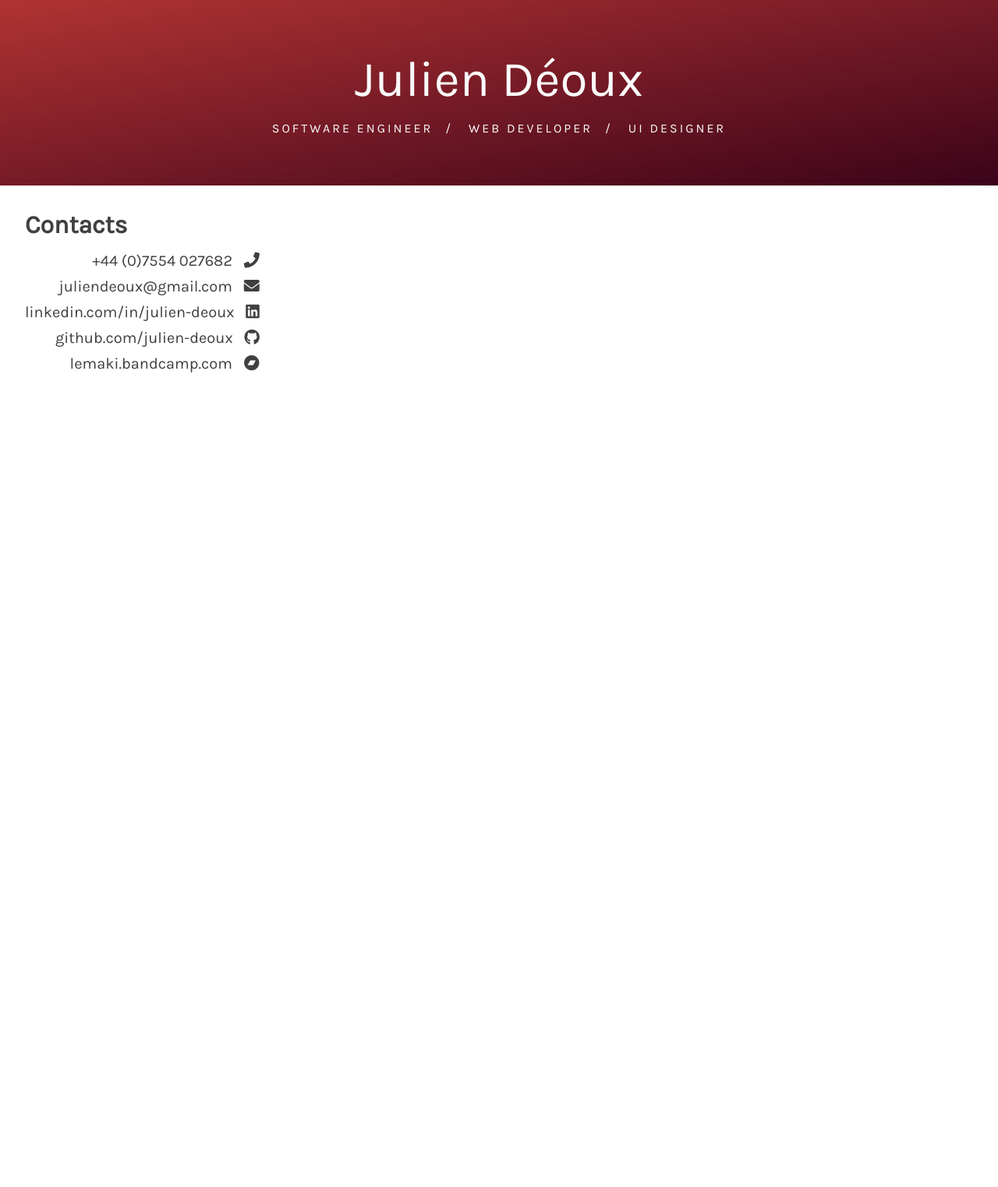
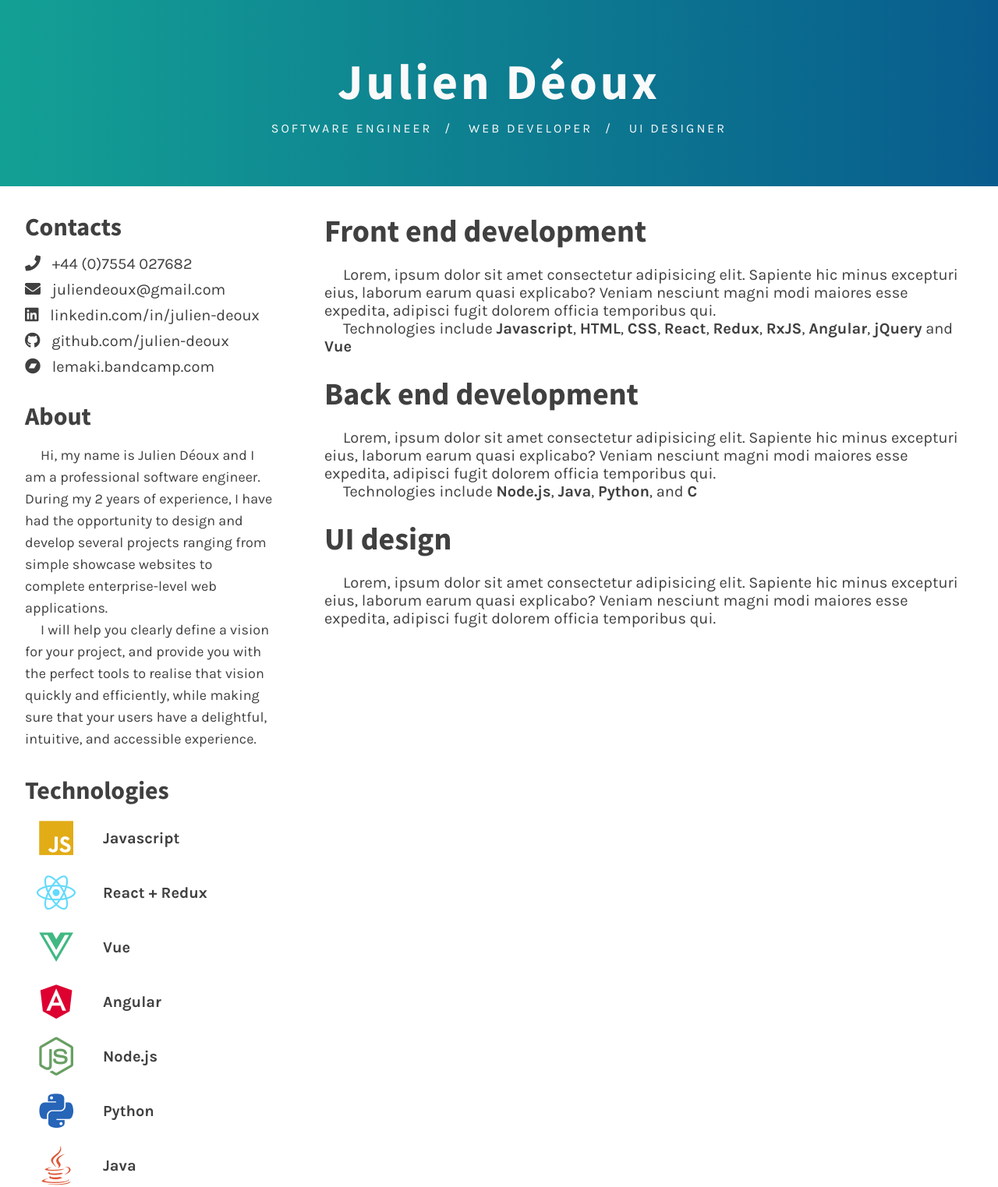
Before and after one commit to julien-deoux/lemaki-cv, a plain HTML site: page index.html in a window 1280 px wide. Shown: the whole page at 78% size. Before the commit the page ends 800 px from the top, so only its background shows below. Drawn offline with Linux system fonts and the light colour scheme.

Commit message:
Finished aside

```diff
--- /dev/null
+++ b/all.css
@@ -0,0 +1,132 @@
+@import url('https://fonts.googleapis.com/css?family=Karla:400,700&display=swap');
+@import url('https://fonts.googleapis.com/css?family=Source+Sans+Pro:400,700&display=swap');
+@import url('https://use.fontawesome.com/releases/v5.8.2/css/solid.css');
+@import url('https://use.fontawesome.com/releases/v5.8.2/css/brands.css');
+@import url('https://use.fontawesome.com/releases/v5.8.2/css/fontawesome.css');
+
+@import url('icons.css');
+
+* {
+	margin: 0;
+	padding: 0;
+	font-family: 'Karla', sans-serif;
+  -webkit-print-color-adjust: exact;
+}
+
+.header {
+  width: 100%;
+  background: linear-gradient(to right, #13a094, #085c8d);
+  color: #fafafa;
+  padding: 3.2rem 0;
+}
+
+.name {
+	font-family: 'Source Sans Pro', sans-serif;
+  text-align: center;
+  margin-bottom: .4rem;
+  font-size: 3.2rem;
+  font-weight: bold;
+  letter-spacing: .2rem;
+}
+
+.titles {
+  text-align: center;
+  list-style: none;
+}
+
+.title {
+  display: inline-block;
+  text-transform: uppercase;
+  letter-spacing: .15rem;
+  font-size: .8rem;
+}
+
+.title:not(:last-child)::after {
+  content: '/';
+  margin: 0 .8rem;
+}
+
+.body {
+  color: #404040;
+  display: flex;
+}
+
+.aside {
+  padding: 1.6rem;
+  max-width: 16rem;
+}
+
+.aside__section {
+  margin-bottom: 1.6rem;
+}
+
+.aside__title {
+	font-family: 'Source Sans Pro', sans-serif;
+  font-size: 1.6rem;
+  margin-bottom: .8rem;
+}
+
+.contacts {
+  list-style: none;
+}
+
+.contact {
+  display: block;
+  font-size: 1rem;
+  margin-bottom: .5rem;
+}
+
+.contact__link {
+  text-decoration: none;
+  color: #404040;
+}
+
+.contact__icon {
+  margin-right: .5rem;
+}
+
+.about-paragraph {
+  text-indent: 1rem;
+  line-height: 1.4rem;
+  font-size: .9rem;
+}
+
+.techno {
+  display: flex;
+  align-items: center;
+  margin-bottom: 1rem;
+}
+
+.techno__icon {
+  margin-right: 1rem;
+  width: 4rem;
+  text-align: center;
+}
+
+.techno__icon>.fab {
+  font-size: 2.5rem;
+}
+
+.techno__name {
+  font-size: 1rem;
+  font-weight: bold;
+}
+
+.main {
+  flex: 1;
+  padding: 1.6rem;
+}
+
+.main__title {
+	font-family: 'Source Sans Pro', sans-serif;
+  font-size: 2rem;
+  margin-bottom: 1rem;
+}
+
+.main__section {
+  margin-bottom: 1.2rem;
+}
+
+.main__paragraph {
+  text-indent: 1.2rem;
+}
--- a/base.css
+++ /dev/null
@@ -1,54 +0,0 @@
-@import url('https://fonts.googleapis.com/css?family=Karla&display=swap');
-@import url('https://use.fontawesome.com/releases/v5.8.2/css/solid.css');
-@import url('https://use.fontawesome.com/releases/v5.8.2/css/brands.css');
-@import url('https://use.fontawesome.com/releases/v5.8.2/css/fontawesome.css');
-
-* {
-	margin: 0;
-	padding: 0;
-	font-family: 'Karla', sans-serif;
-  -webkit-print-color-adjust: exact;
-}
-
-.header {
-  width: 100%;
-  background: linear-gradient(to bottom right, #b13333, #3b0319);
-  color: #fafafa;
-}
-
-.name {
-  text-align: center;
-}
-
-.titles {
-  text-align: center;
-  list-style: none;
-}
-
-.title {
-  display: inline-block;
-  text-transform: uppercase;
-}
-
-.title:not(:last-child)::after {
-  content: '/';
-}
-
-.body {
-  color: #404040;
-  display: flex;
-}
-
-.contacts {
-  list-style: none;
-}
-
-.contact {
-  text-align: right;
-  display: block;
-}
-
-.contact__link {
-  text-decoration: none;
-  color: #404040;
-}
--- a/css/icons.css
+++ b/icons.css
@@ -1,5 +1,9 @@
 .react-icon {
   color: #61DAFB;
+}
+
+.vue-icon {
+  color: #41b883;
 }
 
 .angular-icon {
@@ -10,18 +14,14 @@
   color: #689f63;
 }
 
-.technology-icon {
-  color: #598ca3;
-}
-
-.languages-icon {
+.python-icon {
   color: #2665b8;
 }
 
-.arts-icon {
-  color: #DD9031
+.java-icon {
+  color: #dd5837;
 }
 
-.science-icon {
-  color: #52379e;
+.js-icon {
+  color: #e2ac17;
 }
--- a/index.html
+++ b/index.html
@@ -8,6 +8,7 @@
   <title>julien_deoux_cv</title>
   <link rel="stylesheet" media="print" href="print.css">
   <link rel="stylesheet" media="screen" href="screen.css">
+  <link rel="stylesheet" media="all" href="all.css">
 </head>
 
 <body>
@@ -21,33 +22,106 @@
   </header>
   <div class="body">
     <aside class="aside">
+      <section class="aside__section">
         <h1 class="aside__title">Contacts</h1>
         <ul class="contacts">
           <li class="contact">
+            <span class="fas fa-phone contact__icon"></span>
             +44 (0)7554 027682
-          <span class="fas fa-phone contact__icon"></span>
           </li>
           <li class="contact">
+            <span class="fas fa-envelope contact__icon"></span>
             <a class="contact__link" href="mailto:juliendeoux@gmail.com">juliendeoux@gmail.com</a>
-          <span class="fas fa-envelope contact__icon"></span>
           </li>
           <li class="contact">
+            <span class="fab fa-linkedin contact__icon"></span>
             <a class="contact__link" href="https://linkedin.com/in/julien-deoux">
               linkedin.com/in/julien-deoux
             </a>
-          <span class="fab fa-linkedin contact__icon"></span>
           </li>
           <li class="contact">
+            <span class="fab fa-github contact__icon"></span>
             <a class="contact__link" href="https://github.com/julien-deoux">github.com/julien-deoux</a>
-          <span class="fab fa-github contact__icon"></span>
           </li>
           <li class="contact">
+            <span class="fab fa-bandcamp contact__icon"></span>
             <a class="contact__link" href="https://lemaki.bandcamp.com">lemaki.bandcamp.com</a>
-          <span class="fab fa-bandcamp contact__icon"></span>
           </li>
         </ul>
+      </section>
+      <section class="aside__section">
+        <h1 class="aside__title">About</h1>
+        <p class="about-paragraph">
+          Hi, my name is Julien Déoux and I am a professional software engineer.
+          During my 2 years of experience, I have had the opportunity to design
+          and develop several projects ranging from simple showcase websites to
+          complete enterprise-level web applications.
+        </p>
+        <p class="about-paragraph">
+          I will help you clearly define a vision for your project, and
+          provide you with the perfect tools to realise that vision quickly and
+          efficiently, while making sure that your users have a delightful,
+          intuitive, and accessible experience.
+        </p>
+      </section>
+      <section class="aside__section">
+        <h1 class="aside__title">Technologies</h1>
+        <div class="technos">
+          <div class="techno">
+            <span class="techno__icon"><i class="fab fa-js js-icon"></i></span>
+            <span class="techno__name">Javascript</span>
+          </div>
+          <div class="techno">
+            <span class="techno__icon"><i class="fab fa-react react-icon"></i></span>
+            <span class="techno__name">React + Redux</span>
+          </div>
+          <div class="techno">
+            <span class="techno__icon"><i class="fab fa-vuejs vue-icon"></i></span>
+            <span class="techno__name">Vue</span>
+          </div>
+          <div class="techno">
+            <span class="techno__icon"><i class="fab fa-angular angular-icon"></i></span>
+            <span class="techno__name">Angular</span>
+          </div>
+          <div class="techno">
+            <span class="techno__icon"><i class="fab fa-node-js node-icon"></i></span>
+            <span class="techno__name">Node.js</span>
+          </div>
+          <div class="techno">
+            <span class="techno__icon"><i class="fab fa-python python-icon"></i></span>
+            <span class="techno__name">Python</span>
+          </div>
+          <div class="techno">
+            <span class="techno__icon"><i class="fab fa-java java-icon"></i></span>
+            <span class="techno__name">Java</span>
+          </div>
+        </div>
+      </section>
     </aside>
     <main class="main">
+      <section class="main__section">
+        <h1 class="main__title">Front end development</h1>
+        <p class="main__paragraph">Lorem, ipsum dolor sit amet consectetur adipisicing elit. Sapiente hic minus
+          excepturi eius, laborum earum quasi explicabo? Veniam nesciunt magni modi maiores esse expedita, adipisci
+          fugit dolorem officia temporibus qui.</p>
+        <p class="main__paragraph">Technologies include <strong>Javascript</strong>, <strong>HTML</strong>,
+          <strong>CSS</strong>, <strong>React</strong>, <strong>Redux</strong>, <strong>RxJS</strong>,
+          <strong>Angular</strong>, <strong>jQuery</strong> and <strong>Vue</strong></p>
+      </section>
+      <section class="main__section">
+        <h1 class="main__title">Back end development</h1>
+        <p class="main__paragraph">Lorem, ipsum dolor sit amet consectetur adipisicing elit. Sapiente hic minus
+          excepturi eius, laborum earum quasi explicabo? Veniam nesciunt magni modi maiores esse expedita, adipisci
+          fugit dolorem officia temporibus qui.</p>
+        <p class="main__paragraph">Technologies include <strong>Node.js</strong>, <strong>Java</strong>,
+          <strong>Python</strong>, and <strong>C</strong></p>
+      </section>
+      <section class="main__section">
+        <h1 class="main__title">UI design</h1>
+        <p class="main__paragraph">Lorem, ipsum dolor sit amet consectetur adipisicing elit. Sapiente hic minus
+          excepturi eius, laborum earum quasi explicabo? Veniam nesciunt magni modi maiores esse expedita, adipisci
+          fugit dolorem officia temporibus qui.</p>
+      </section>
     </main>
   </div>
 </body>
--- a/print.css
+++ b/print.css
@@ -1,41 +1,7 @@
-@import url("base.css");
+* {
+  font-size: 10pt;
+}
 
 @page {
   size: A4 portrait;
 }
-
-.header {
-  padding: 32pt 0;
-}
-
-.name {
-  margin-bottom: 4pt;
-  font-size: 32pt;
-}
-
-.title {
-  letter-spacing: 1.5pt;
-  font-size: 8pt;
-}
-
-.title:not(:last-child)::after {
-  margin: 0 8pt;
-}
-
-.aside {
-  padding: 16pt;
-}
-
-.aside__title {
-  font-size: 16pt;
-  margin-bottom: 8pt;
-}
-
-.contact {
-  font-size: 10pt;
-  margin-bottom: 5pt;
-}
-
-.contact__icon {
-  margin-left: 5pt;
-}
--- a/screen.css
+++ b/screen.css
@@ -1,37 +1,3 @@
-@import url("base.css");
-
-.header {
-  padding: 64px 0;
+* {
+  font-size: 20px;
 }
-
-.name {
-  margin-bottom: 16px;
-  font-size: 64px;
-}
-
-.title {
-  letter-spacing: 3px;
-  font-size: 16px;
-}
-
-.title:not(:last-child)::after {
-  margin: 0 16px;
-}
-
-.aside {
-  padding: 32px;
-}
-
-.aside__title {
-  font-size: 32px;
-  margin-bottom: 16px;
-}
-
-.contact {
-  font-size: 20px;
-  margin-bottom: 10px;
-}
-
-.contact__icon {
-  margin-left: 10px;
-}
```
Lines whose indentation alone changed are shown as unchanged.
